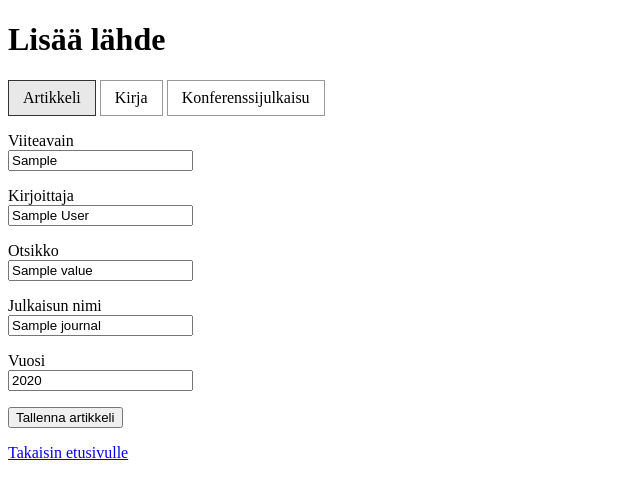
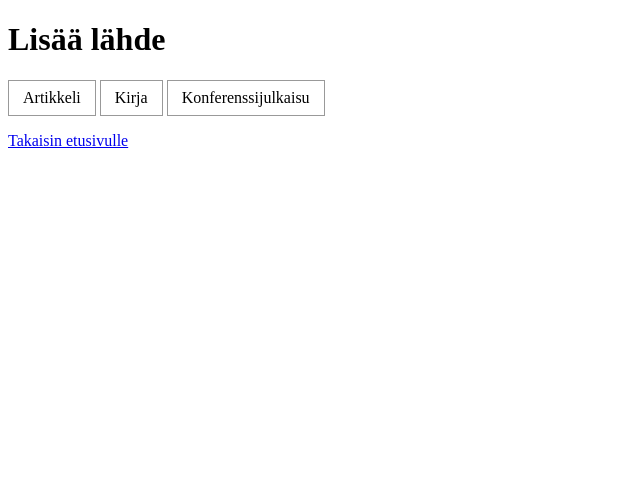
Before and after one commit to JuusoLos/ohtu_miniprojekti, a Flask app: template src/templates/new_citations.html in a window 1280 px wide. Shown: the top 499 px of the page, without its empty margins (0-640 px from the left). Run offline with Flask 3, Linux system fonts and the light colour scheme; the template is opened without the code that fills it: most values are stand-ins (such as "Sample title", 1, 10 or a date in 2020).

Commit message:
made form state persitant

```diff
--- a/src/app.py
+++ b/src/app.py
@@ -24,14 +24,16 @@ def new_article():
         "new_citations.html",
         values={},
         saved=request.args.get("saved") == "1",
+        type=request.args.get("type", "article")
     )
 
 
-def add_citation(fields, validate_reference, create_reference):
+def add_citation(fields, validate_reference, create_reference, type):
     values = {
         field: request.form.get(field, "").strip()
         for field in fields
     }
+    values["type"] = type
 
     try:
         reference = validate_reference(values)
@@ -42,6 +44,7 @@ def add_citation(fields, validate_reference, create_reference):
             "new_citations.html",
             values=values,
             error=str(error),
+            type="article",
         ), 400
 
     except DuplicateCitationKeyError:
@@ -49,21 +52,22 @@ def add_citation(fields, validate_reference, create_reference):
             "new_citations.html",
             values=values,
             error="Viiteavain on jo käytössä.",
+            type="article",
         ), 409
 
-    return redirect("/citations/new?saved=1", code=303)
+    return redirect(f"/citations/new?saved=1&type={type}", code=303)
 
 @app.route("/articles", methods=["POST"])
 def add_article():
-    return add_citation(("citation_key", "author", "title", "journal", "year", "type"), validate_article, create_article)
+    return add_citation(("citation_key", "author", "title", "journal", "year", "type"), validate_article, create_article, "article")
 
 @app.route("/books", methods=["POST"])
 def add_book():
-    return add_citation(("citation_key", "author", "title", "year", "pages", "publisher", "edition", "type"),  validate_book, create_book)
+    return add_citation(("citation_key", "author", "title", "year", "pages", "publisher", "edition", "type"),  validate_book, create_book, "book")
 
 @app.route("/conference_articles", methods=["POST"])
 def add_conference_article():
-    return add_citation(("citation_key", "author", "title", "year", "conference_name", "city", "type"),  validate_conference_article, create_conference_article)
+    return add_citation(("citation_key", "author", "title", "year", "conference_name", "city", "type"),  validate_conference_article, create_conference_article, "conference_article")
 
 if __name__ == "__main__":
-    app.run(port=5001)
+    app.run()
--- a/src/templates/new_citations.html
+++ b/src/templates/new_citations.html
@@ -13,19 +13,17 @@
   <p role="alert">{{ error }}</p>
 {% endif %}
 
-<input class="reference-form-choice" type="radio" id="article-form" name="reference-form-choice" checked>
+<input class="reference-form-choice" type="radio" id="article-form" name="reference-form-choice" {% if type == "article"%} checked {% endif %}>
 <label for="article-form">Artikkeli</label>
 
-<input class="reference-form-choice" type="radio" id="book-form" name="reference-form-choice">
+<input class="reference-form-choice" type="radio" id="book-form" name="reference-form-choice" {% if type == "book"%} checked {% endif %}>
 <label for="book-form">Kirja</label>
 
-<input class="reference-form-choice" type="radio" id="conference-article-form" name="reference-form-choice">
+<input class="reference-form-choice" type="radio" id="conference-article-form" name="reference-form-choice"  {% if type == "conference_article"%} checked {% endif %}>
 <label for="conference-article-form">Konferenssijulkaisu</label>
 
 <div class="reference-forms">
   <form class="reference-form-panel article-form" action="/articles" method="post">
-    <input type="hidden" name="type" value="article">
-
     <p>
       <label for="article-citation_key">Viiteavain</label><br>
       <input id="article-citation_key" name="citation_key" required
@@ -56,8 +54,6 @@
   </form>
 
   <form class="reference-form-panel book-form" action="/books" method="post">
-    <input type="hidden" name="type" value="book">
-
     <p>
       <label for="book-citation_key">Viiteavain</label><br>
       <input id="book-citation_key" name="citation_key" required
@@ -98,8 +94,6 @@
   </form>
 
   <form class="reference-form-panel conference-article-form" action="/conference_articles" method="post">
-    <input type="hidden" name="type" value="conference_article">
-
     <p>
       <label for="conf-citation_key">Viiteavain</label><br>
       <input id="conf-citation_key" name="citation_key" required
```
Also changed, not shown: 1 other file.
